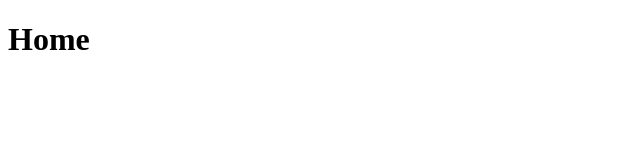
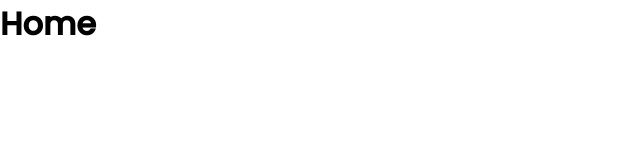
Before and after one commit to EnoqueBSF/poc-github-pages, a plain HTML site: page home.html in a window 1280 px wide. Shown: the whole page, without its empty margins (0-640 px from the left). Drawn offline with Linux system fonts and the light colour scheme.

Commit message:
Base styles.css

```diff
--- a/home.html
+++ b/home.html
@@ -4,10 +4,13 @@
     <meta charset="UTF-8" />
     <meta http-equiv="X-UA-Compatible" content="IE=edge" />
     <meta name="viewport" content="width=device-width, initial-scale=1.0" />
+    <link rel="preconnect" href="https://fonts.googleapis.com" />
+    <link rel="preconnect" href="https://fonts.gstatic.com" crossorigin />
     <link
       href="https://fonts.googleapis.com/css2?family=Poppins:wght@300;400;500&display=swap"
       rel="stylesheet"
     />
+    <link rel="stylesheet" href="css/style.css" />
     <title>ADVONE - Home</title>
   </head>
   <body>
```
